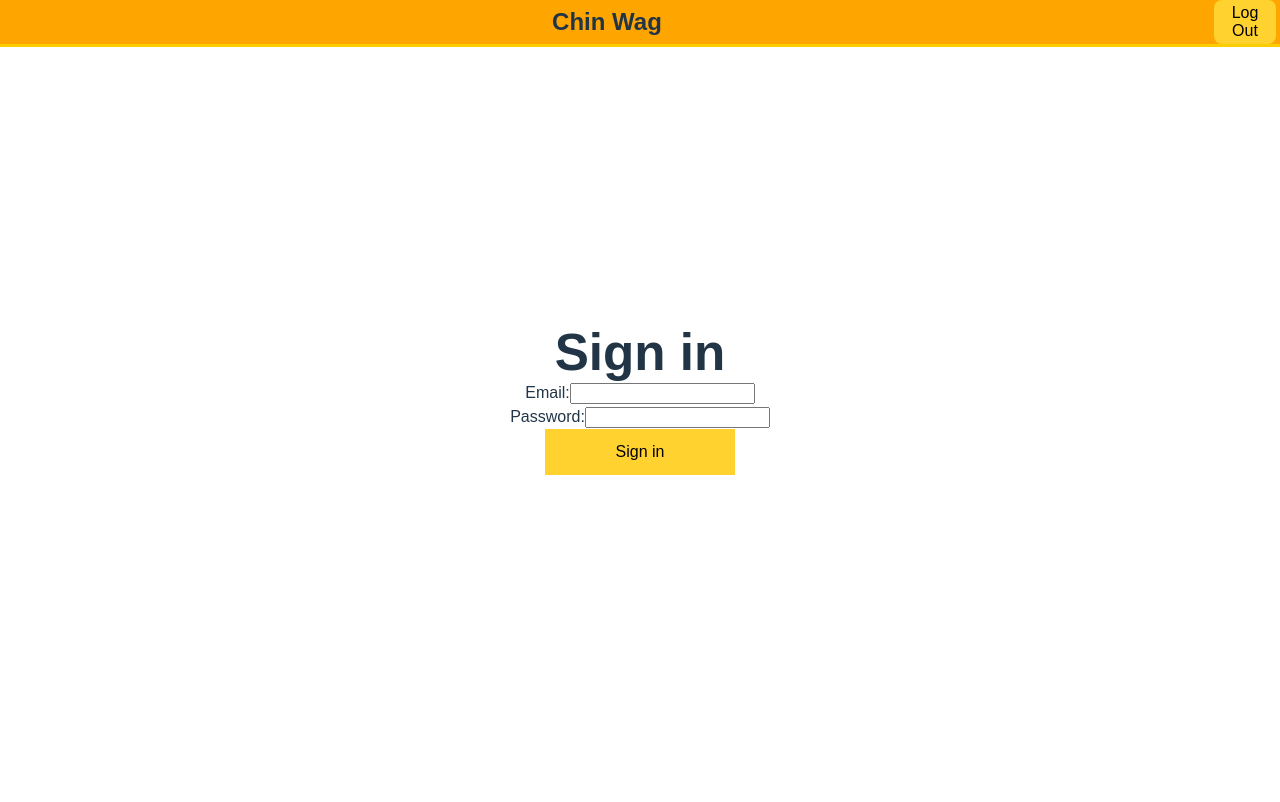
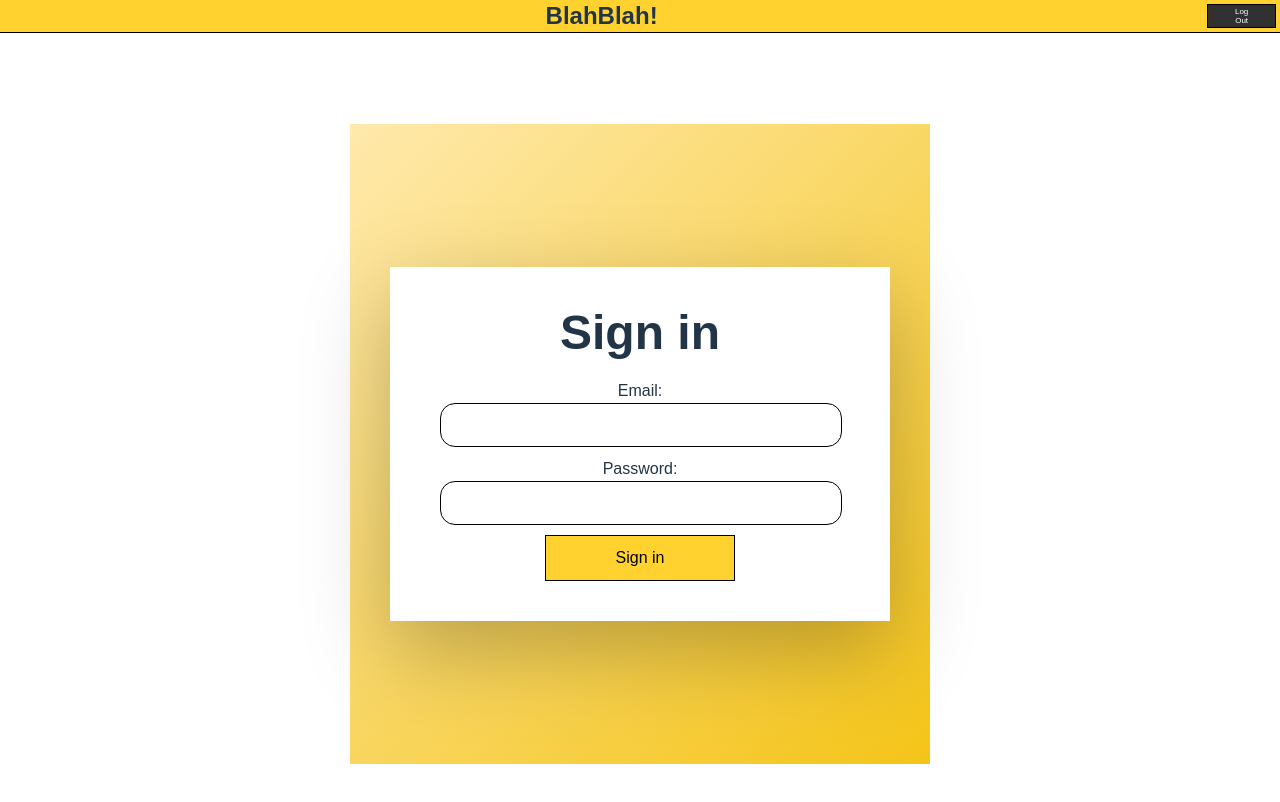
Before and after one commit to maxmoeller-147/MERN-Project, a React (Vite) app in the folder Frontend/message_app_project/: page /users/login in a window 1280 px wide. Shown: the top 802 px of the page. Built offline with nearby package versions, Linux system fonts and the light colour scheme.

Commit message:
feat: CSS for Login and Register

```diff
--- a/Frontend/message_app_project/index.html
+++ b/Frontend/message_app_project/index.html
@@ -4,7 +4,7 @@
     <meta charset="UTF-8" />
     <link rel="icon" type="image/svg+xml" href="/vite.svg" />
     <meta name="viewport" content="width=device-width, initial-scale=1.0" />
-    <title>message_app_project</title>
+    <title>BlahBlah!</title>
   </head>
   <body>
     <div id="root"></div>
--- a/Frontend/message_app_project/src/components/UserLogInForm.jsx
+++ b/Frontend/message_app_project/src/components/UserLogInForm.jsx
@@ -2,6 +2,7 @@ import axios from "axios";
 import { useState } from "react";
 import { useNavigate } from "react-router-dom";
 import api from "../api";
+import "../styles/LogInPage.css"
 
 
 export default function UserLogInForm({ setError }) {
--- a/Frontend/message_app_project/src/index.css
+++ b/Frontend/message_app_project/src/index.css
@@ -1,4 +1,6 @@
 :root {
+  --yellow-color: linear-gradient(135deg, #ffe9ac, #f4c418);
+  --button-dark: rgb(49, 49, 49);
   font-family: system-ui, Avenir, Helvetica, Arial, sans-serif;
   line-height: 1.5;
   font-weight: 400;
@@ -22,6 +24,12 @@ a:hover {
   color: #535bf2;
 }
 
+
+main {
+  padding-top: 60px;
+}
+
+
 body {
   margin: 0;
   display: flex;
@@ -38,7 +46,7 @@ h1 {
 
 button {
   border-radius: 0;
-  border: 1px solid transparent;
+  border: 1px solid black;
   padding: 13px 70px;
   font-size: 1em;
   font-weight: 500;
--- a/Frontend/message_app_project/src/pages/LogInPage.jsx
+++ b/Frontend/message_app_project/src/pages/LogInPage.jsx
@@ -1,5 +1,6 @@
 import { useState } from "react";
 import UserLogInForm from "../components/UserLogInForm";
+import "../styles/LogInPage.css"
 
 export default function LogInPage() {
 
@@ -7,16 +8,19 @@ export default function LogInPage() {
 
 
   return (
-    <main>
+    <main className="login-page">
+      <section className="SignInForm">
       <h1>Sign in</h1>
 
       {error && (
-        <p style={{ color: "red", marginBottom: "15px" }}>
+        // <p style={{ color: "red", marginBottom: "15px" }}>
+        <p className="error">
           {error}
         </p>
       )}
 
       <UserLogInForm setError={setError}/>
+      </section>
     </main>
   );
 }
--- a/Frontend/message_app_project/src/pages/RegisterPage.jsx
+++ b/Frontend/message_app_project/src/pages/RegisterPage.jsx
@@ -1,22 +1,24 @@
 import { useState } from "react";
 import UserRegisterForm from "../components/UserRegisterForm";
-
+import "../styles/LogInPage.css"
 
 export default function Register() {
 
   const [error, setError] = useState("");
 
   return (
-    <main>
+    <main className="login-page">
+      <section className="SignInForm">
       <h1>Register user</h1>
 
       {error && (
-        <p style={{ color: "red", marginBottom: "15px" }}>
+        <p className="error" style={{ color: "red", marginBottom: "15px" }}>
           {error}
         </p>
       )}
 
       <UserRegisterForm setError={setError}/>
+      </section>
     </main>
   );
 }
--- a/Frontend/message_app_project/src/styles/Header.css
+++ b/Frontend/message_app_project/src/styles/Header.css
@@ -1,13 +1,14 @@
 header {
-  background-color: orange;
+  background-color: #ffd230;
   position: fixed;
   top: 0;
   left: 0;
   width: 100%;
-  border-bottom: 3px solid #face00;
+  border-bottom: 1.5px solid black;
   display: flex;
   flex-direction: row;
   align-items: center;
+
 }
 
 header h1 {
@@ -17,8 +18,13 @@ header h1 {
 }
 
 .button--logout {
-  border: none;
-  border-radius: 8px;
-  padding: 4px;
-  margin-right: 4px;
-}
+  margin: 0.5em;
+  border-radius: 0;
+  padding: 2px 20px;
+  font-size: 0.5em;
+  font-weight: 300;
+  font-family: inherit;
+  background-color: rgb(49, 49, 49);
+  color: white;
+  cursor: pointer;
+  transition: border-color 0.25s; }
--- /dev/null
+++ b/Frontend/message_app_project/src/styles/LogInPage.css
@@ -0,0 +1,63 @@
+
+.login-page {
+  min-height: 70vh;
+  display: flex;
+  justify-content: center;
+  align-items: center;
+  background: var(--yellow-color);
+  padding: 40px;
+}
+
+
+.SignInForm {
+  display: flex;
+  flex-direction: column;
+  justify-content: center;
+  background: white;
+  padding: 40px 50px;
+  width: 400px;
+  box-shadow: 0 30px 80px rgba(0,0,0,0.25);
+  text-align: center;
+  backdrop-filter: blur(8px);
+}
+
+
+.SignInForm h1 {
+  font-size: 3rem;
+  font-weight: 800;
+  margin-bottom: 20px;
+}
+
+
+
+.SignInForm input[type="email"],
+.SignInForm input[type="text"],
+.SignInForm input[type="password"] {
+  width: 100%;
+  padding: 12px 0px;
+  margin-bottom: 10px;
+  border: 1px solid black;
+  border-radius: 15px;
+  font-size: 1rem;
+  background: white;
+  color: var(--button-dark);
+  outline: none;
+  transition: 0.2s;
+}
+
+.SignInForm input:focus {
+  border-color: black;
+  background-color: #ecebeb;
+}
+
+
+
+.SignInForm .error {
+  color: #d60000;
+  background: rgba(148, 0, 0, 0.12);
+  padding: 15px;
+  border: 2px solid #d60000;
+  border-radius: 15px;
+  margin-bottom: 15px;
+  font-weight: 900;
+}
--- a/Frontend/message_app_project/src/templates/BaseLayout.jsx
+++ b/Frontend/message_app_project/src/templates/BaseLayout.jsx
@@ -7,7 +7,7 @@ import { LogoutButton } from "../components/LogoutBttm";
 export function BaseLayout() {
   return <>
     <header>
-      <h1>Chin Wag</h1>
+      <h1>BlahBlah!</h1>
       <LogoutButton />
     </header>
 
```
